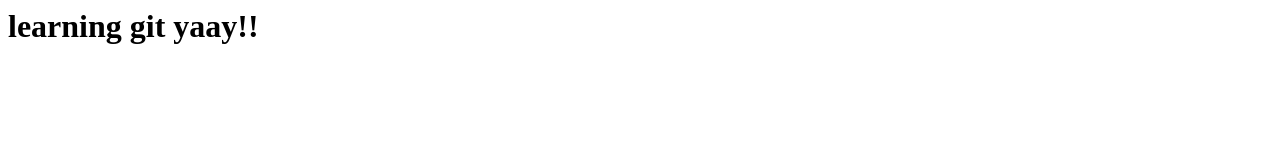
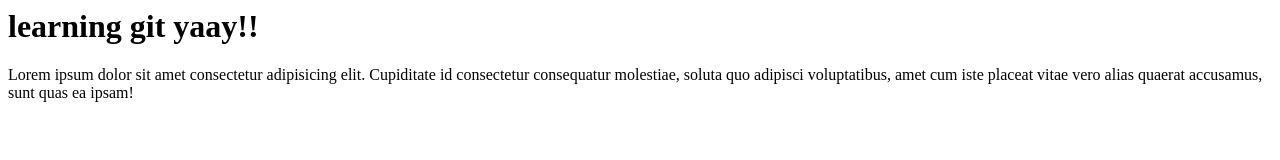
Before and after one commit to As00d/learn-git, a plain HTML site: page index.html in a window 1280 px wide. Drawn offline with Linux system fonts and the light colour scheme.

Commit message:
added lorem ipsum text

```diff
--- a/index.html
+++ b/index.html
@@ -1 +1,6 @@
 <h1>learning git yaay!!</h1>
+<p>
+  Lorem ipsum dolor sit amet consectetur adipisicing elit. Cupiditate id
+  consectetur consequatur molestiae, soluta quo adipisci voluptatibus, amet cum
+  iste placeat vitae vero alias quaerat accusamus, sunt quas ea ipsam!
+</p>
```
